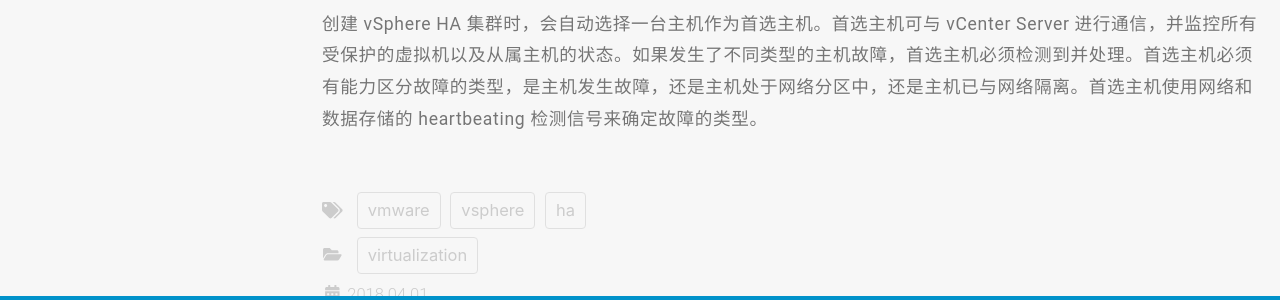
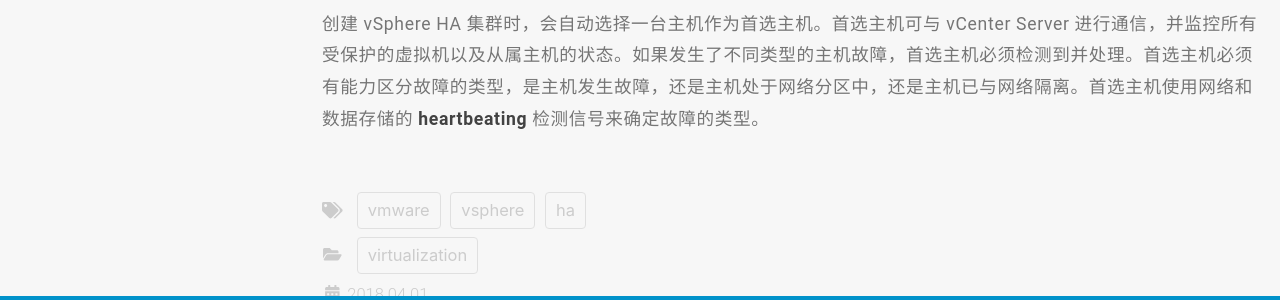
Before and after one commit to narru888/linotes_note, a Jekyll site: the page built from _posts/virtualizaion/2018-04-01-vsphere.ha.md, in a window 1280 px wide and 900 px high, scrolled down 5533 px. Shown: the part 449-749 px from the top of the window. Built offline with Jekyll 4.4.1, drawn with Linux system fonts in a browser that asks for light colours; nearby versions of some CDN libraries; a script that is not in the unit is left out.

Commit message:
update on 2018-11-29 10:19:01 CST

```diff
--- a/_posts/virtualizaion/2018-04-01-vsphere.ha.md
+++ b/_posts/virtualizaion/2018-04-01-vsphere.ha.md
@@ -170,4 +170,4 @@
 
 vSphere HA 可以将虚拟机及其所驻留的主机集中在集群内，从而为虚拟机提供高可用性。集群中的主机均会受到监控，如果发生故障，故障主机上的虚拟机将在备用主机上重新启动。
 
-创建 vSphere HA 集群时，会自动选择一台主机作为首选主机。首选主机可与 vCenter Server 进行通信，并监控所有受保护的虚拟机以及从属主机的状态。如果发生了不同类型的主机故障，首选主机必须检测到并处理。首选主机必须有能力区分故障的类型，是主机发生故障，还是主机处于网络分区中，还是主机已与网络隔离。首选主机使用网络和数据存储的 heartbeating 检测信号来确定故障的类型。
+创建 vSphere HA 集群时，会自动选择一台主机作为首选主机。首选主机可与 vCenter Server 进行通信，并监控所有受保护的虚拟机以及从属主机的状态。如果发生了不同类型的主机故障，首选主机必须检测到并处理。首选主机必须有能力区分故障的类型，是主机发生故障，还是主机处于网络分区中，还是主机已与网络隔离。首选主机使用网络和数据存储的 **heartbeating** 检测信号来确定故障的类型。
```
